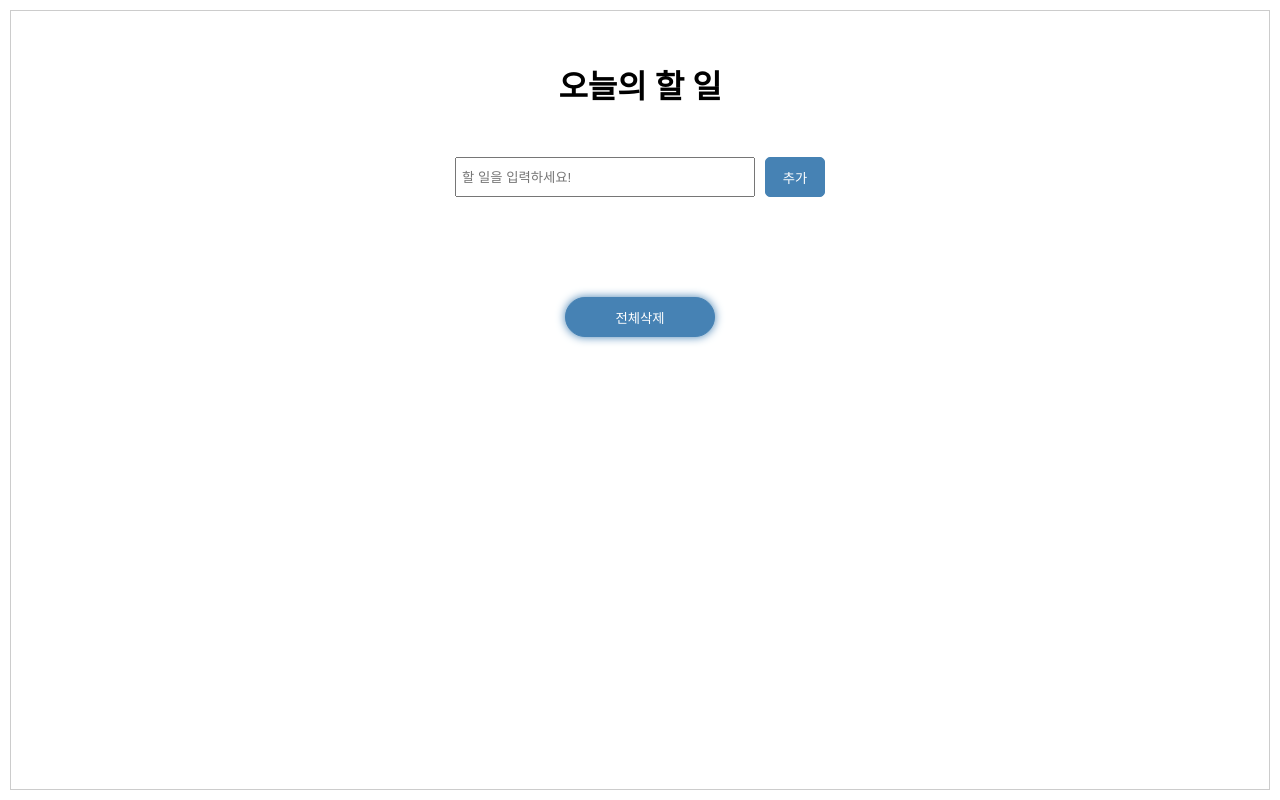
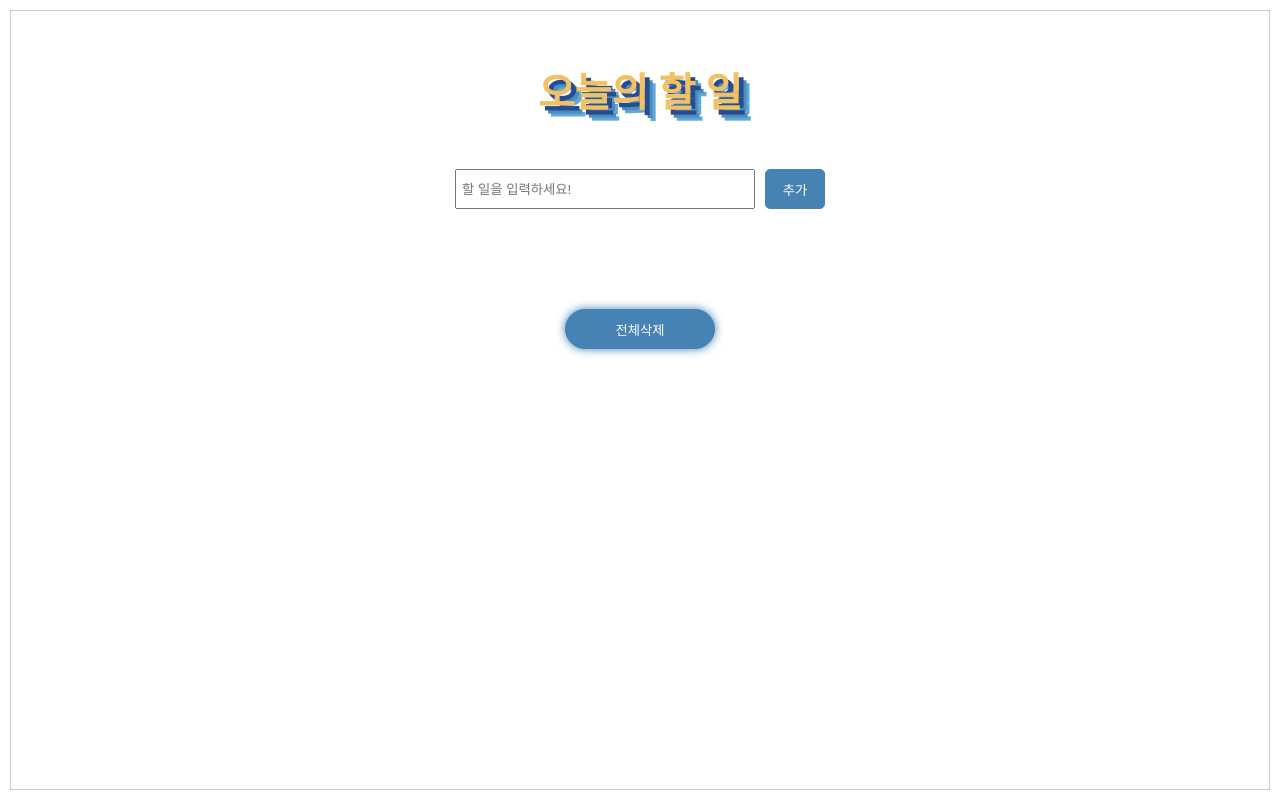
Before and after one commit to woooooooojin/todolist, a plain HTML site: page index.html in a window 1280 px wide. Drawn offline with Linux system fonts and the light colour scheme.

Commit message:
css 수정

```diff
--- a/style.css
+++ b/style.css
@@ -23,6 +23,9 @@ body{
 .wrap h1{
     text-align: center;
     margin-top: 50px;
+    text-shadow:  5px 5px #284D8E, 8px 8px #4D8CBF, 11px 11px #5FA9D9;
+    color: #F1C164;
+    font-size: 40px;
 }
 
 form{
```
